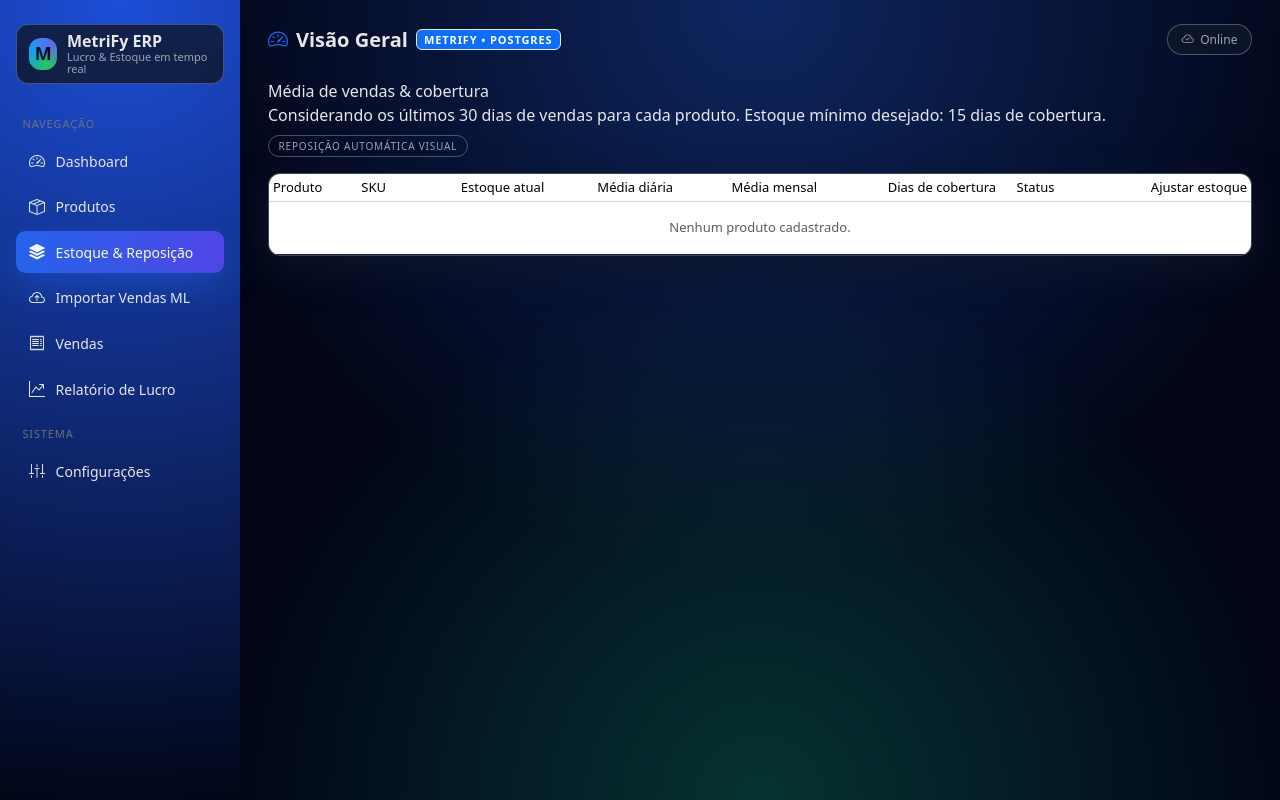
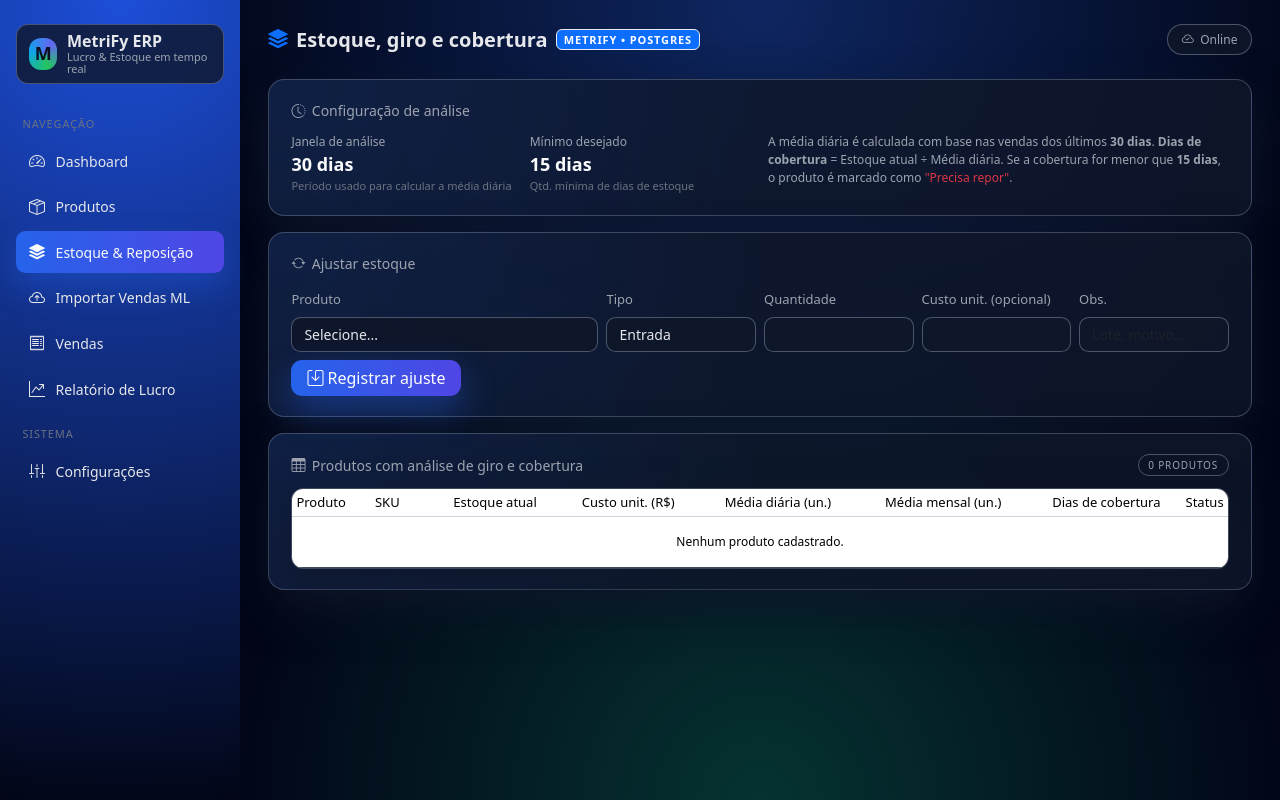
Before and after one commit to oliveirafjdo-web/Mega2.0, a Flask app: page /estoque in a window 1280 px wide. Run offline with Flask 3, Linux system fonts and the light colour scheme; data that the repository does not hold is empty; some libraries are stand-ins or nearby versions.

Commit message:
Update estoque.html

```diff
--- a/templates/estoque.html
+++ b/templates/estoque.html
@@ -1,83 +1,142 @@
 {% extends "base.html" %}
-{% block title %}Estoque &amp; reposição · MetriFy{% endblock %}
-{% block header_title %}Estoque, giro e reposição{% endblock %}
+
+{% block title %}Estoque & Reposição • MetriFy{% endblock %}
+{% block page_icon %}<i class="bi bi-stack text-primary"></i>{% endblock %}
+{% block page_title %}Estoque, giro e cobertura{% endblock %}
 
 {% block content %}
-<div class="card-soft mb-3">
-  <div class="d-flex justify-content-between align-items-center flex-wrap gap-2">
-    <div>
-      <div class="metric-label">Média de vendas &amp; cobertura</div>
-      <div class="metric-sub">
-        Considerando os últimos {{ janela_dias }} dias de vendas para cada produto.
-        Estoque mínimo desejado: {{ dias_minimos }} dias de cobertura.
+<div class="card-glass mb-3">
+  <div class="card-glass-header">
+    <div class="card-glass-title">
+      <i class="bi bi-clock-history"></i> Configuração de análise
     </div>
   </div>
-    <span class="badge-soft">Reposição automática visual</span>
+  <div class="row g-3">
+    <div class="col-6 col-md-3">
+      <div class="stat-label">Janela de análise</div>
+      <div class="stat-value">{{ janela_dias }} dias</div>
+      <div class="stat-sub">Período usado para calcular a média diária</div>
+    </div>
+    <div class="col-6 col-md-3">
+      <div class="stat-label">Mínimo desejado</div>
+      <div class="stat-value">{{ dias_minimos }} dias</div>
+      <div class="stat-sub">Qtd. mínima de dias de estoque</div>
+    </div>
+    <div class="col-12 col-md-6">
+      <div class="text-soft">
+        A média diária é calculada com base nas vendas dos últimos
+        <strong>{{ janela_dias }} dias</strong>.
+        <strong>Dias de cobertura</strong> = Estoque atual ÷ Média diária.
+        Se a cobertura for menor que <strong>{{ dias_minimos }} dias</strong>, o produto é marcado como
+        <span class="text-danger">"Precisa repor"</span>.
+      </div>
+    </div>
   </div>
 </div>
 
-<div class="card-soft mb-3">
+<div class="card-glass mb-3">
+  <div class="card-glass-header">
+    <div class="card-glass-title">
+      <i class="bi bi-arrow-repeat"></i> Ajustar estoque
+    </div>
+  </div>
+
+  <form method="post" action="{{ url_for('ajuste_estoque') }}" class="row g-2 align-items-end">
+    <div class="col-12 col-md-4">
+      <label class="form-label" for="produto_id">Produto</label>
+      <select class="form-select" id="produto_id" name="produto_id" required>
+        <option value="">Selecione...</option>
+        {% for p in produtos %}
+          <option value="{{ p.id }}">{{ p.nome }} (SKU: {{ p.sku or '-' }})</option>
+        {% endfor %}
+      </select>
+    </div>
+    <div class="col-6 col-md-2">
+      <label class="form-label" for="tipo">Tipo</label>
+      <select class="form-select" id="tipo" name="tipo">
+        <option value="entrada">Entrada</option>
+        <option value="saida">Saída</option>
+      </select>
+    </div>
+    <div class="col-6 col-md-2">
+      <label class="form-label" for="quantidade">Quantidade</label>
+      <input type="number" class="form-control" id="quantidade" name="quantidade" min="1" required>
+    </div>
+    <div class="col-6 col-md-2">
+      <label class="form-label" for="custo_unitario">Custo unit. (opcional)</label>
+      <input type="number" step="0.01" class="form-control" id="custo_unitario" name="custo_unitario">
+    </div>
+    <div class="col-12 col-md-2">
+      <label class="form-label" for="observacao">Obs.</label>
+      <input type="text" class="form-control" id="observacao" name="observacao" placeholder="Lote, motivo...">
+    </div>
+    <div class="col-12 mt-2">
+      <button type="submit" class="btn btn-primary">
+        <i class="bi bi-save"></i> Registrar ajuste
+      </button>
+    </div>
+  </form>
+</div>
+
+<div class="card-glass">
+  <div class="card-glass-header">
+    <div class="card-glass-title">
+      <i class="bi bi-table"></i> Produtos com análise de giro e cobertura
+    </div>
+    <span class="badge-soft">{{ produtos|length }} produtos</span>
+  </div>
+
   <div class="table-responsive">
-    <table class="table table-sm table-dark-modern align-middle mb-0">
+    <table class="table table-sm align-middle mb-0">
       <thead>
         <tr>
           <th>Produto</th>
           <th>SKU</th>
           <th class="text-end">Estoque atual</th>
-          <th class="text-end">Média diária</th>
-          <th class="text-end">Média mensal</th>
+          <th class="text-end">Custo unit. (R$)</th>
+          <th class="text-end">Média diária (un.)</th>
+          <th class="text-end">Média mensal (un.)</th>
           <th class="text-end">Dias de cobertura</th>
-          <th class="text-center">Status</th>
-          <th style="width:180px;" class="text-end">Ajustar estoque</th>
+          <th class="text-end">Status</th>
         </tr>
       </thead>
       <tbody>
+        {% if produtos %}
           {% for p in produtos %}
             <tr>
               <td>{{ p.nome }}</td>
-            <td>{{ p.sku or '-' }}</td>
-            <td class="text-end">{{ '%.0f'|format(p.estoque_atual) }}</td>
+              <td><span class="badge bg-dark badge-chip">{{ p.sku or '-' }}</span></td>
+              <td class="text-end">{{ p.estoque_atual|int }}</td>
+              <td class="text-end">R$ {{ '%.2f'|format(p.custo_unitario) }}</td>
               <td class="text-end">{{ '%.2f'|format(p.media_diaria) }}</td>
               <td class="text-end">{{ '%.2f'|format(p.media_mensal) }}</td>
               <td class="text-end">
-              {% if p.dias_cobertura is none %}
-                <span class="text-muted">Sem base</span>
+                {% if p.dias_cobertura is not none %}
+                  {{ '%.1f'|format(p.dias_cobertura) }} dias
                 {% else %}
-                {{ '%.1f'|format(p.dias_cobertura) }}
-              {% endif %}
-            </td>
-            <td class="text-center">
-              {% if p.dias_cobertura is none %}
-                <span class="badge-soft">Sem vendas recentes</span>
-              {% elif p.precisa_repor %}
-                <span class="badge-soft-danger">Reposição urgente (&lt; {{ dias_minimos }} dias)</span>
-              {% else %}
-                <span class="badge-soft-success">Cobertura OK</span>
+                  <span class="text-soft">Sem vendas na janela</span>
                 {% endif %}
               </td>
               <td class="text-end">
-              <form method="post" action="{{ url_for('ajuste_estoque') }}" class="row gx-1 gy-1 justify-content-end">
-                <input type="hidden" name="produto_id" value="{{ p.id }}">
-                <div class="col-4">
-                  <select name="tipo" class="form-select form-select-sm">
-                    <option value="entrada">+ Entr.</option>
-                    <option value="saida">- Saída</option>
-                  </select>
-                </div>
-                <div class="col-4">
-                  <input type="number" name="quantidade" class="form-control form-control-sm" min="1" value="1">
-                </div>
-                <div class="col-4 d-grid">
-                  <button type="submit" class="btn btn-soft btn-sm">Aplicar</button>
-                </div>
-              </form>
+                {% if p.precisa_repor %}
+                  <span class="badge bg-danger badge-chip">
+                    <i class="bi bi-exclamation-triangle"></i> Precisa repor
+                  </span>
+                {% else %}
+                  <span class="badge bg-success badge-chip">
+                    <i class="bi bi-check2-circle"></i> OK
+                  </span>
+                {% endif %}
               </td>
             </tr>
+          {% endfor %}
         {% else %}
           <tr>
-            <td colspan="8" class="text-center text-muted py-3">Nenhum produto cadastrado.</td>
+            <td colspan="8" class="text-center text-soft py-3">
+              Nenhum produto cadastrado.
+            </td>
           </tr>
-        {% endfor %}
+        {% endif %}
       </tbody>
     </table>
   </div>
```
Lines whose indentation alone changed are shown as unchanged.
